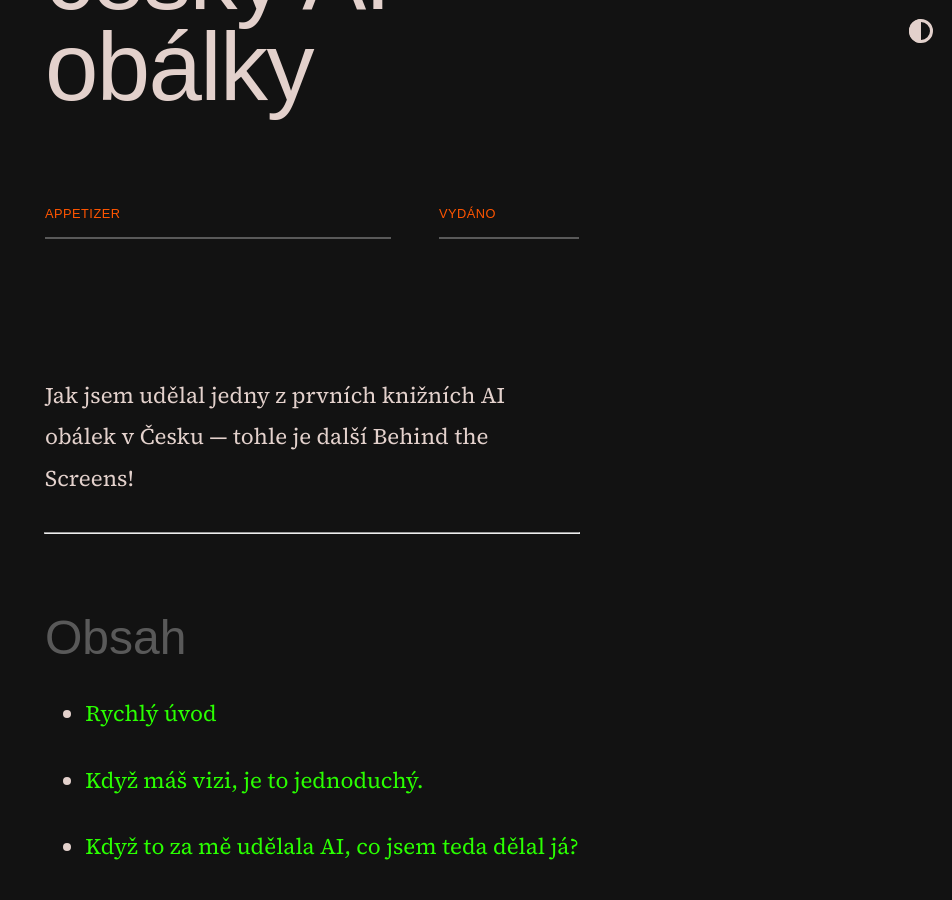
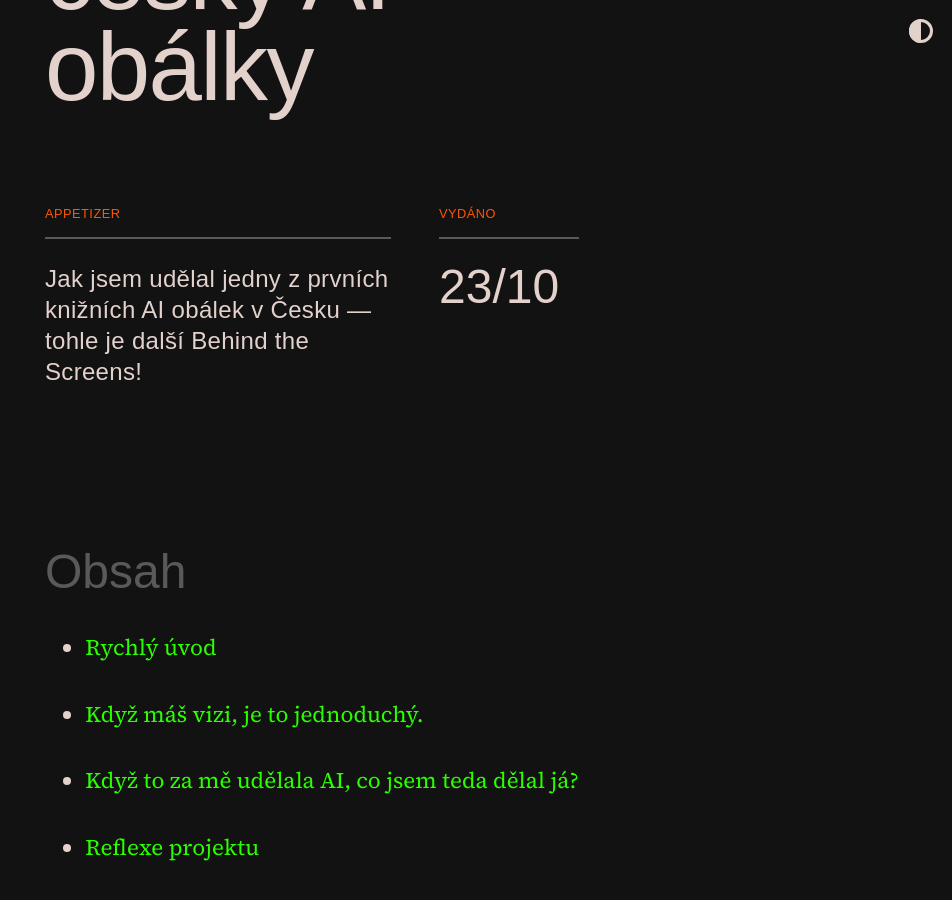
Before and after one commit to scherrer-txt/bts, a Jekyll site: the page built from _posts/2023-10-23-prvni-ceske-ai-obalky.md, in a window 1280 px wide and 900 px high, scrolled down 688 px. Shown: the whole window, without its empty margins (328-1280 px from the left). Built offline with Jekyll 4.4.1, drawn with Linux system fonts in a browser that asks for light colours; some web fonts are replaced.

Commit message:
Update 2023-10-23-prvni-ceske-ai-obalky.md

```diff
--- a/_posts/2023-10-23-prvni-ceske-ai-obalky.md
+++ b/_posts/2023-10-23-prvni-ceske-ai-obalky.md
@@ -1,15 +1,11 @@
 ---
 layout: post
 title: Udělal jsem první český AI obálky
-subtitle: Behind the Screens
+perex: Jak jsem udělal jedny z prvních knižních AI obálek v Česku — tohle je další Behind the Screens!
+order: 12
+release: 23/10
 author: scherrer.txt
 thumbnail: /assets/bts-12-thumb.png
-img: /assets/bts-12-thumb.png
-order: 12
----
-
-Jak jsem udělal jedny z prvních knižních AI obálek v Česku — tohle je další Behind the Screens!
-
 ---
 
 ### Obsah
```
